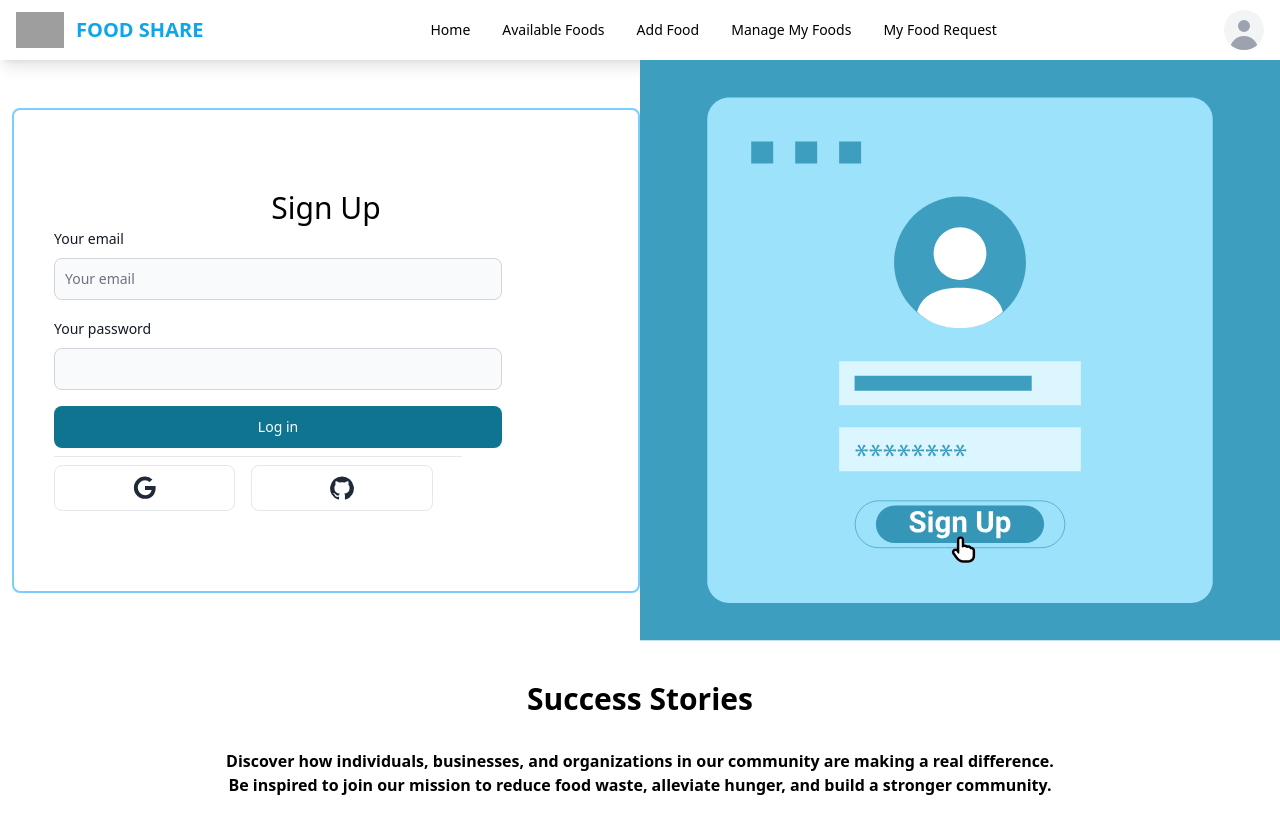
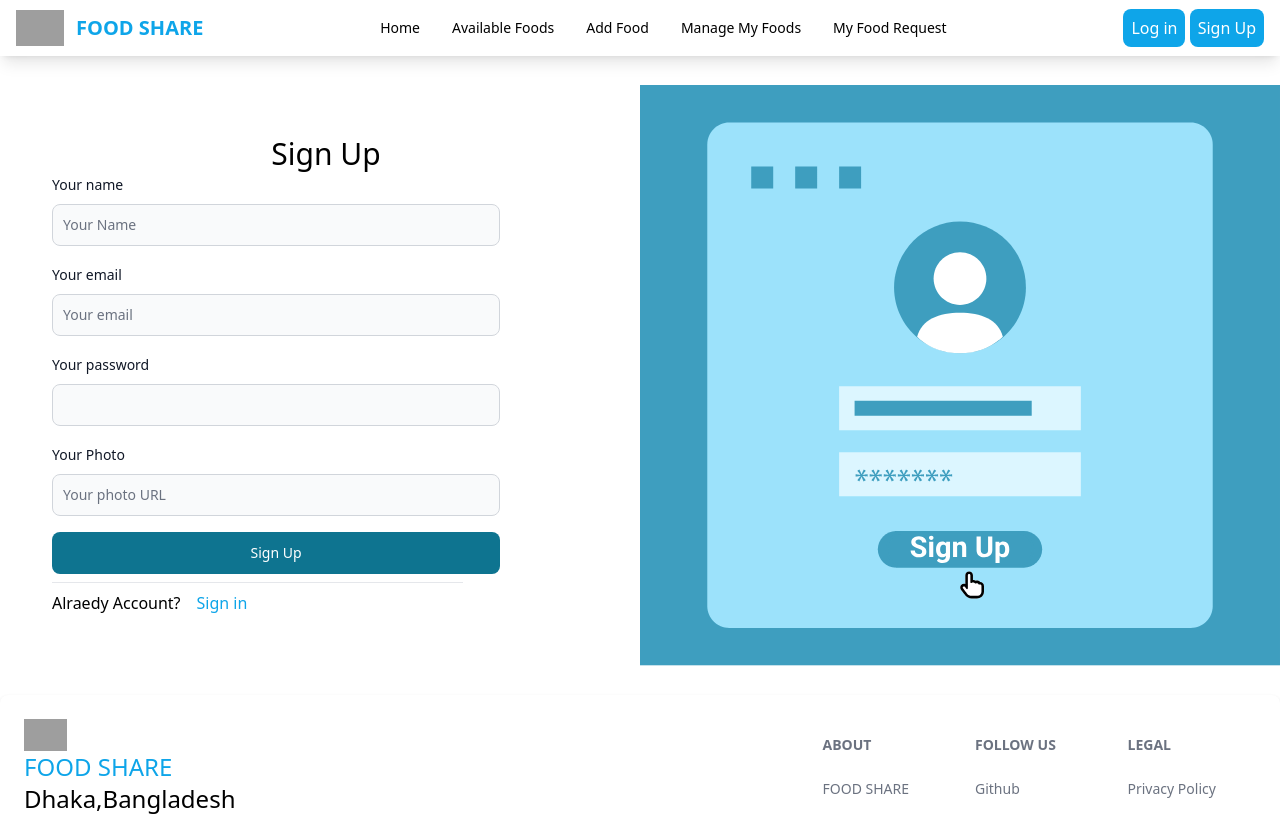
Before and after one commit to mdmonir-hossain/food-share-client, a React (Vite) app: page /SignUp in a window 1280 px wide. Shown: the top 816 px of the page. Built offline with nearby package versions, Linux system fonts and the light colour scheme; no server answers; grey boxes are pictures that could not be loaded.

Commit message:
sign up firebase

```diff
--- a/package.json
+++ b/package.json
@@ -21,6 +21,7 @@
     "react-dom": "^18.2.0",
     "react-helmet": "^6.1.0",
     "react-router-dom": "^6.18.0",
+    "react-toastify": "^9.1.3",
     "sort-by": "^1.2.0",
     "swiper": "^11.0.3"
   },
--- a/src/Components/ContactUs/ContactUs.jsx
+++ b/src/Components/ContactUs/ContactUs.jsx
@@ -8,7 +8,7 @@ const ContactUs = () => {
   return (
     <div className="grid grid-cols-1 lg:grid-cols-2 md:grid-cols-2 justify-center items-center mt-10">
       <div className="flex-1 lg:ml-3 lg:px-10 lg:py-20 justify-center items-center ">
-        <h1 className="text-3xl text-center font-extrabold">Contact Us</h1>
+        <h1 className="text-3xl text-center font-extrabold text-sky-500">Contact Us</h1>
         <form className="flex max-w-md flex-col gap-4">
           <div>
             <div className="mb-2 block">
@@ -43,7 +43,7 @@ const ContactUs = () => {
               rows={4}
             />
           </div>
-          <Button type="submit">Submit</Button>
+          <Button type="submit" className="bg-sky-500">Submit</Button>
         </form>
         <hr className="w-3/4 mt-2" />
       </div>
--- a/src/Components/Header/Navber/Navber.jsx
+++ b/src/Components/Header/Navber/Navber.jsx
@@ -1,8 +1,21 @@
 import { Avatar, Dropdown, Navbar } from "flowbite-react";
-import { NavLink } from "react-router-dom";
+import { useContext } from "react";
+import { Link, NavLink } from "react-router-dom";
+import { AuthContext } from "../../../Provider/AuthProvider";
 
 const Navber = () => {
+  const { user, signOutUser } = useContext(AuthContext);
 
+
+  const handleSignOut = () => {
+    signOutUser()
+      .then(result => {
+        console.log(result.user);
+      })
+      .catch((err) => {
+        console.log(err);
+      });
+  }
   return (
     <div className="shadow-lg">
       <Navbar fluid rounded>
@@ -17,31 +30,107 @@ const Navber = () => {
           </span>
         </Navbar.Brand>
         <div className="flex md:order-2">
+          {user ? (
             <Dropdown
               arrowIcon={false}
               inline
-            label={<Avatar alt="User settings" img="" rounded />}
+              label={
+                <Avatar alt="User settings" img={user?.photoURL} rounded />
+              }
             >
               <Dropdown.Header>
-              <span className="block text-sm">Bonnie Green</span>
+                <span className="block text-sm">{user?.displayName}</span>
                 <span className="block truncate text-sm font-medium">
-                name@flowbite.com
+                  {user?.email}
                 </span>
               </Dropdown.Header>
-            <Dropdown.Item>Dashboard</Dropdown.Item>
-            <Dropdown.Item>Settings</Dropdown.Item>
-            <Dropdown.Item>Earnings</Dropdown.Item>
-            <Dropdown.Divider />
-            <Dropdown.Item>Sign out</Dropdown.Item>
+              <Dropdown.Item
+                onClick={handleSignOut}
+                className="bg-sky-500 text-white p-2 rounded-lg"
+              >
+                Sign out
+              </Dropdown.Item>
             </Dropdown>
+          ) : (
+            <div>
+              <Link
+                to="/Login"
+                className="bg-sky-500 text-white p-2 rounded-lg"
+              >
+                Log in
+              </Link>{" "}
+              <Link
+                to="/SignUP"
+                className="bg-sky-500 text-white p-2 rounded-lg"
+              >
+                Sign Up
+              </Link>
+            </div>
+          )}
+
           <Navbar.Toggle />
         </div>
         <Navbar.Collapse>
-          <NavLink to="/">Home</NavLink>
-          <NavLink to="/AvailableFoods">Available Foods</NavLink>
-          <NavLink to="/AddFood">Add Food</NavLink>
-          <NavLink to="/ManageMyFoods">Manage My Foods</NavLink>
-          <NavLink to="/MyFoodRequest">My Food Request</NavLink>
+          <NavLink
+            to="/"
+            className={({ isActive, isPending }) =>
+              isPending
+                ? "pending"
+                : isActive
+                ? "border-b-2 border-sky-500"
+                : ""
+            }
+          >
+            Home
+          </NavLink>
+          <NavLink
+            to="/AvailableFoods"
+            className={({ isActive, isPending }) =>
+              isPending
+                ? "pending"
+                : isActive
+                ? "border-b-2 border-sky-500"
+                : ""
+            }
+          >
+            Available Foods
+          </NavLink>
+          <NavLink
+            to="/AddFood"
+            className={({ isActive, isPending }) =>
+              isPending
+                ? "pending"
+                : isActive
+                ? "border-b-2 border-sky-500"
+                : ""
+            }
+          >
+            Add Food
+          </NavLink>
+          <NavLink
+            to="/ManageMyFoods"
+            className={({ isActive, isPending }) =>
+              isPending
+                ? "pending"
+                : isActive
+                ? "border-b-2 border-sky-500"
+                : ""
+            }
+          >
+            Manage My Foods
+          </NavLink>
+          <NavLink
+            to="/MyFoodRequest"
+            className={({ isActive, isPending }) =>
+              isPending
+                ? "pending"
+                : isActive
+                ? "border-b-2 border-sky-500"
+                : ""
+            }
+          >
+            My Food Request
+          </NavLink>
         </Navbar.Collapse>
       </Navbar>
     </div>
--- a/src/Components/SuccessStories/SuccessStories.jsx
+++ b/src/Components/SuccessStories/SuccessStories.jsx
@@ -9,7 +9,7 @@ import "swiper/css/autoplay";
 const SuccessStories = () => {
     return (
       <div className="mt-10 space-y-8">
-        <h1 className="text-center text-3xl font-extrabold">
+        <h1 className="text-center text-3xl font-extrabold text-sky-500">
 
           Success Stories
         </h1>
--- a/src/Layout/MainLayout.jsx
+++ b/src/Layout/MainLayout.jsx
@@ -1,11 +1,10 @@
 
 import FooterSection from '../Components/Footer/Footer';
 
-import Banner from '../Components/Header/Banner/Banner';
+
 import Navber from '../Components/Header/Navber/Navber';
 import { Outlet } from 'react-router-dom';
-import SuccessStories from '../Components/SuccessStories/SuccessStories';
-import ContactUs from '../Components/ContactUs/ContactUs';
+
 
 const MainLayout = () => {
 
@@ -14,8 +13,7 @@ const MainLayout = () => {
             <Navber></Navber>
 
             <Outlet></Outlet>
-            <SuccessStories></SuccessStories>
-            <ContactUs></ContactUs>
+
            <FooterSection></FooterSection>
         </div>
     );
--- a/src/Pages/Home/Home.jsx
+++ b/src/Pages/Home/Home.jsx
@@ -1,6 +1,7 @@
 import { Helmet } from "react-helmet";
 import Banner from "../../Components/Header/Banner/Banner";
-
+import SuccessStories from "../../Components/SuccessStories/SuccessStories";
+import ContactUs from "../../Components/ContactUs/ContactUs";
 
 const Home = () => {
   return (
@@ -9,6 +10,8 @@ const Home = () => {
         <title>Home</title>
       </Helmet>
       <Banner></Banner>
+      <SuccessStories></SuccessStories>
+      <ContactUs></ContactUs>
     </div>
   );
 };
--- a/src/Pages/LogIn/Login.jsx
+++ b/src/Pages/LogIn/Login.jsx
@@ -1,20 +1,46 @@
 import { Helmet } from "react-helmet";
 import { Button, Label, TextInput } from "flowbite-react";
 import Lottie from "lottie-react";
+import { signInWithPopup } from "firebase/auth";
 import loginanimation from "../../assets/signin.json";
+import { motion } from "framer-motion";
+
+import { AuthContext } from "../../Provider/AuthProvider";
+import { useContext } from "react";
+import { Link } from "react-router-dom";
 const Login = () => {
+  const { auth, googleProvider, googleUserSignin, signOutUser } =
+    useContext(AuthContext);
+
+  const handleGoogleUserSingin = () => {
+    signInWithPopup(auth, googleProvider)
+      .then((result) => {
+        const user = result.user;
+        console.log(user);
+      })
+      .catch((error) => {
+        console.log(error.message);
+      });
+  };
   return (
     <div className="grid grid-cols-1 lg:grid-cols-2 md:grid-cols-2 justify-center items-center">
       <Helmet>
         <title> Log in</title>
       </Helmet>
-      <div className="flex-1 lg:ml-3 lg:px-10 lg:py-20 justify-center items-center border-2  border-[#7BCCFF] rounded-lg ">
+      <motion.div
+        initial={{ y: "-100vh" }}
+        animate={{ y: 0 }}
+        transition={{ type: "spring", duration: 1, stiffness: 60 }}
+        className="flex-1 lg:ml-3 lg:px-10 lg:py-20 justify-center items-center border-2  border-[#7BCCFF] rounded-lg "
+      >
         <h1 className="text-3xl text-center">Log In</h1>
         <form className="flex max-w-md flex-col gap-4">
           <div>
             <div className="mb-2 block">
               <Label htmlFor="email1" value="Your email" />
+
             </div>
+
             <TextInput
               id="email1"
               type="email"
@@ -32,7 +58,11 @@ const Login = () => {
         </form>
         <hr className="w-3/4 mt-2" />
         <div className="flex gap-4 mt-2">
-          <Button className="btn w-1/3" color="gray">
+          <Button
+            className="btn w-1/3"
+            color="gray"
+            onClick={handleGoogleUserSingin}
+          >
             <svg
               class="w-6 h-6 text-gray-800 dark:text-white"
               aria-hidden="true"
@@ -63,10 +93,16 @@ const Login = () => {
             </svg>
           </Button>
         </div>
-      </div>
-      <div className="flex-1">
+        <div className="flex gap-4 mt-2">
+          <h1>Don't have Account?</h1>
+          <Link to="/SignUp" className="text-sky-500">
+            Sign UP
+          </Link>
+        </div>
+      </motion.div>
+      <motion.div className="flex-1">
         <Lottie animationData={loginanimation}></Lottie>
-      </div>
+      </motion.div>
     </div>
   );
 };
--- a/src/Pages/SignUp/SignUp.jsx
+++ b/src/Pages/SignUp/SignUp.jsx
@@ -2,16 +2,91 @@ import { Helmet } from "react-helmet";
 import { Button, Label, TextInput } from "flowbite-react";
 import signupanimation from "../../assets/signup.json";
 import Lottie from "lottie-react";
+import { motion } from "framer-motion";
+import { Link } from "react-router-dom";
+import { useContext } from "react";
+import { AuthContext } from "../../Provider/AuthProvider";
+import { useState } from "react";
+import { ToastContainer, toast } from "react-toastify";
+import { updateProfile } from "firebase/auth";
+import "react-toastify/dist/ReactToastify.css";
 
 const SignUp = () => {
+  const { signupUser } = useContext(AuthContext);
+  const [error, setError] = useState();
+  const [UserSuccess, setUserSuccess] = useState();
+
+  const handleUserSignUp = (event) => {
+    event.preventDefault();
+    const form = event.target;
+    const name = form.name.value;
+    const photo = form.photo.value;
+    const email = form.email.value;
+    const password = form.password.value;
+    console.log(email, password, photo, name);
+    if (!/^(?=.*[A-Z])(?=.*[\W_]).{6,}$/.test(password)) {
+      toast(
+        "Minimum six characters, at least one capital letter and one special character"
+      );
+      return;
+    }
+    setError("");
+    signupUser(email, password)
+      .then((result) => {
+        console.log(result.user);
+        setUserSuccess(result.user);
+        if (result.user) {
+          toast("User Create successfully");
+        }
+        updateProfile(result.user, {
+          displayName: name,
+          photoURL: photo,
+        })
+          .then(() => console.log("Profile updated successfully"))
+          .catch((error) => {
+            console.log(error);
+          });
+      })
+      .catch((error) => {
+        console.log(error);
+        setError(error.message);
+      });
+    if (error) {
+      toast(error);
+    }
+  };
+
   return (
-    <div className="grid grid-cols-1 lg:grid-cols-2 md:grid-cols-2 justify-center items-center">
+    <div>
+      <ToastContainer></ToastContainer>
+      <motion.div
+        initial={{ x: "-100vw" }}
+        animate={{ x: 0 }}
+        transition={{ duration: 1, type: "spring", stiffness: 60 }}
+        className="grid grid-cols-1 lg:grid-cols-2 md:grid-cols-2 justify-center items-center"
+      >
         <Helmet>
           <title> Sign Up</title>
         </Helmet>
-      <div className="flex-1 lg:ml-3 lg:px-10 lg:py-20 justify-center items-center border-2  border-[#7BCCFF] rounded-lg ">
+
+        <div className="flex-1 lg:ml-3 lg:px-10 lg:py-20 justify-center items-center  rounded-lg ">
           <h1 className="text-3xl text-center">Sign Up</h1>
-        <form className="flex max-w-md flex-col gap-4">
+          <form
+            onSubmit={handleUserSignUp}
+            className="flex max-w-md flex-col gap-4"
+          >
+            <div>
+              <div className="mb-2 block">
+                <Label htmlFor="name" value="Your name" />
+              </div>
+              <TextInput
+                name="name"
+                id="name"
+                type="text"
+                placeholder="Your Name"
+                required
+              />
+            </div>
             <div>
               <div className="mb-2 block">
                 <Label htmlFor="email1" value="Your email" />
@@ -20,6 +95,7 @@ const SignUp = () => {
                 id="email1"
                 type="email"
                 placeholder="Your email"
+                name="email"
                 required
               />
             </div>
@@ -27,47 +103,44 @@ const SignUp = () => {
               <div className="mb-2 block">
                 <Label htmlFor="password1" value="Your password" />
               </div>
-            <TextInput id="password1" type="password" required />
+              <TextInput
+                id="password1"
+                type="password"
+                name="password"
+                required
+              />
             </div>
-          <Button type="submit">Log in</Button>
+            <div>
+              <div className="mb-2 block">
+                <Label htmlFor="photo" value="Your Photo" />
+              </div>
+              <TextInput
+                name="photo"
+                id="photo"
+                type="text"
+                placeholder="Your photo URL"
+                required
+              />
+            </div>
+            <Button type="submit">Sign Up</Button>
           </form>
           <hr className="w-3/4 mt-2" />
           <div className="flex gap-4 mt-2">
-          <Button className="btn w-1/3" color="gray">
-            <svg
-              class="w-6 h-6 text-gray-800 dark:text-white"
-              aria-hidden="true"
-              xmlns="http://www.w3.org/2000/svg"
-              fill="currentColor"
-              viewBox="0 0 18 19"
-            >
-              <path
-                fill-rule="evenodd"
-                d="M8.842 18.083a8.8 8.8 0 0 1-8.65-8.948 8.841 8.841 0 0 1 8.8-8.652h.153a8.464 8.464 0 0 1 5.7 2.257l-2.193 2.038A5.27 5.27 0 0 0 9.09 3.4a5.882 5.882 0 0 0-.2 11.76h.124a5.091 5.091 0 0 0 5.248-4.057L14.3 11H9V8h8.34c.066.543.095 1.09.088 1.636-.086 5.053-3.463 8.449-8.4 8.449l-.186-.002Z"
-                clip-rule="evenodd"
-              />
-            </svg>
-          </Button>
-          <Button className="btn w-1/3" color="gray">
-            <svg
-              class="w-6 h-6 text-gray-800 dark:text-white"
-              aria-hidden="true"
-              xmlns="http://www.w3.org/2000/svg"
-              fill="currentColor"
-              viewBox="0 0 20 20"
-            >
-              <path
-                fill-rule="evenodd"
-                d="M10 .333A9.911 9.911 0 0 0 6.866 19.65c.5.092.678-.215.678-.477 0-.237-.01-1.017-.014-1.845-2.757.6-3.338-1.169-3.338-1.169a2.627 2.627 0 0 0-1.1-1.451c-.9-.615.07-.6.07-.6a2.084 2.084 0 0 1 1.518 1.021 2.11 2.11 0 0 0 2.884.823c.044-.503.268-.973.63-1.325-2.2-.25-4.516-1.1-4.516-4.9A3.832 3.832 0 0 1 4.7 7.068a3.56 3.56 0 0 1 .095-2.623s.832-.266 2.726 1.016a9.409 9.409 0 0 1 4.962 0c1.89-1.282 2.717-1.016 2.717-1.016.366.83.402 1.768.1 2.623a3.827 3.827 0 0 1 1.02 2.659c0 3.807-2.319 4.644-4.525 4.889a2.366 2.366 0 0 1 .673 1.834c0 1.326-.012 2.394-.012 2.72 0 .263.18.572.681.475A9.911 9.911 0 0 0 10 .333Z"
-                clip-rule="evenodd"
-              />
-            </svg>
-          </Button>
+            <h1>Alraedy Account?</h1>
+            <Link to="/Login" className="text-sky-500">
+              Sign in
+            </Link>
           </div>
         </div>
-      <div className="flex-1">
+        <motion.div
+          initial={{ x: "100vw" }}
+          animate={{ x: 0 }}
+          transition={{ duration: 2, type: "tween" }}
+          className="flex-1"
+        >
           <Lottie animationData={signupanimation}></Lottie>
-      </div>
+        </motion.div>
+      </motion.div>
     </div>
   );
 };
--- a/src/Provider/AuthProvider.jsx
+++ b/src/Provider/AuthProvider.jsx
@@ -1,13 +1,34 @@
 import { createContext } from "react";
 import app from "../firebase/firebase.config";
-import { GoogleAuthProvider, getAuth } from "firebase/auth";
+import { GoogleAuthProvider, createUserWithEmailAndPassword, getAuth, onAuthStateChanged,  signOut } from "firebase/auth";
+import { useState } from "react";
+import { useEffect } from "react";
 
 export const AuthContext = createContext(null);
 const auth = getAuth(app);
 const googleProvider = new GoogleAuthProvider();
 
 const AuthProvider = ({ children }) => {
-  const authinfo = {};
+  const [user, setUser] = useState(null);
+  const signupUser = (email, password) => {
+    return createUserWithEmailAndPassword(auth, email, password);
+  };
+
+const signOutUser = () => {
+  return signOut(auth);
+};
+
+  useEffect(() => {
+    const unSubscribe = onAuthStateChanged(auth, (currentUser) => {
+      setUser(currentUser);
+    });
+
+    return () => {
+      unSubscribe();
+    };
+  }, []);
+  const authinfo = { auth, googleProvider, user,signupUser, signOutUser };
+
   return (
     <div>
       <AuthContext.Provider value={authinfo}>{children}</AuthContext.Provider>
--- a/src/Routes/MainRoutes.jsx
+++ b/src/Routes/MainRoutes.jsx
@@ -35,11 +35,19 @@ const MainRoutes = createBrowserRouter([
       },
       {
         path: "/ManageMyFoods",
-        element: <ManageMyFoods></ManageMyFoods>,
+        element: (
+          <PrivateRoutes>
+            <ManageMyFoods></ManageMyFoods>
+          </PrivateRoutes>
+        ),
       },
       {
         path: "/MyFoodRequest",
-        element: <MyFoodRequest></MyFoodRequest>,
+        element: (
+          <PrivateRoutes>
+            <MyFoodRequest></MyFoodRequest>
+          </PrivateRoutes>
+        ),
       },
       {
         path: "/Login",
```
Also changed, not shown: 1 other file (tests, documents, lock files or other folders). Lines whose indentation alone changed are shown as unchanged.
